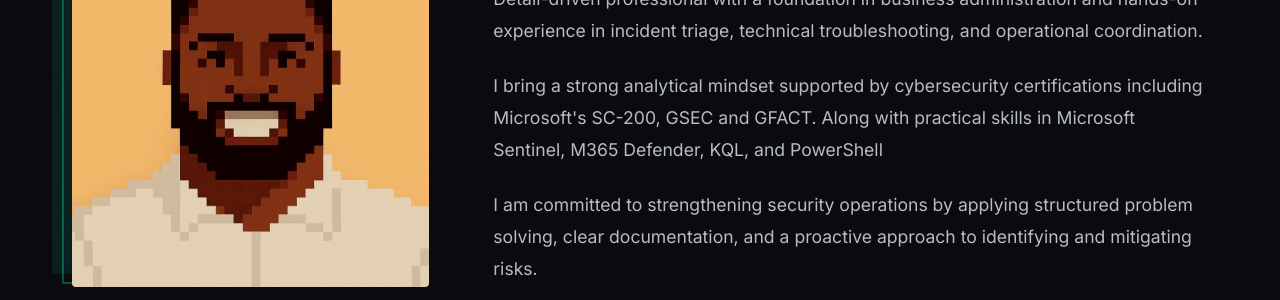
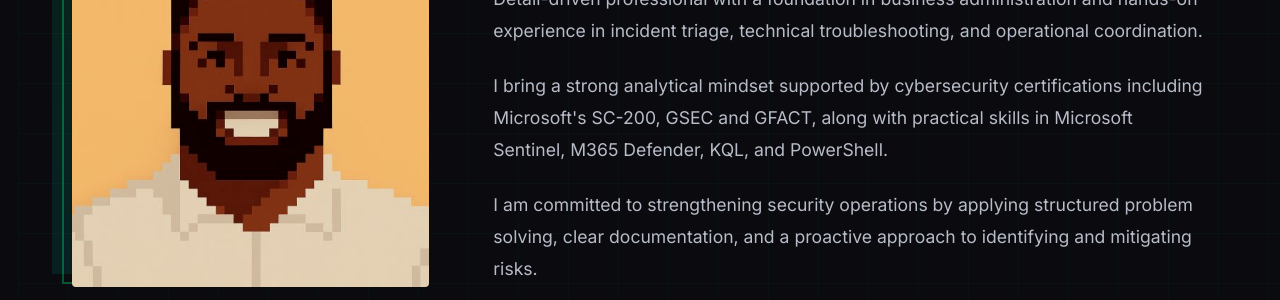
Before and after one commit to J0rdynh0/Jordan-Portfolio, a Jekyll site: the page built from index.html, in a window 1280 px wide and 900 px high, scrolled down 1020 px. Shown: the part 185-485 px from the top of the window. Built offline with Jekyll 4.4.1, drawn with Linux system fonts in a browser that asks for light colours.

```diff
--- a/_data/portfolio.yml
+++ b/_data/portfolio.yml
@@ -11,7 +11,7 @@ personal:
   profileImage: "/assets/img/profile.jpg"
   bio:
     - "Detail-driven professional with a foundation in business administration and hands-on experience in incident triage, technical troubleshooting, and operational coordination."
-    - "I bring a strong analytical mindset supported by cybersecurity certifications including  Microsoft's SC-200, GSEC and GFACT. Along with practical skills in Microsoft Sentinel, M365 Defender, KQL, and PowerShell"
+    - "I bring a strong analytical mindset supported by cybersecurity certifications including  Microsoft's SC-200, GSEC and GFACT, along with practical skills in Microsoft Sentinel, M365 Defender, KQL, and PowerShell."
     - "I am committed to strengthening security operations by applying structured problem solving, clear documentation, and a proactive approach to identifying and mitigating risks."
 
 # Navigation
```
